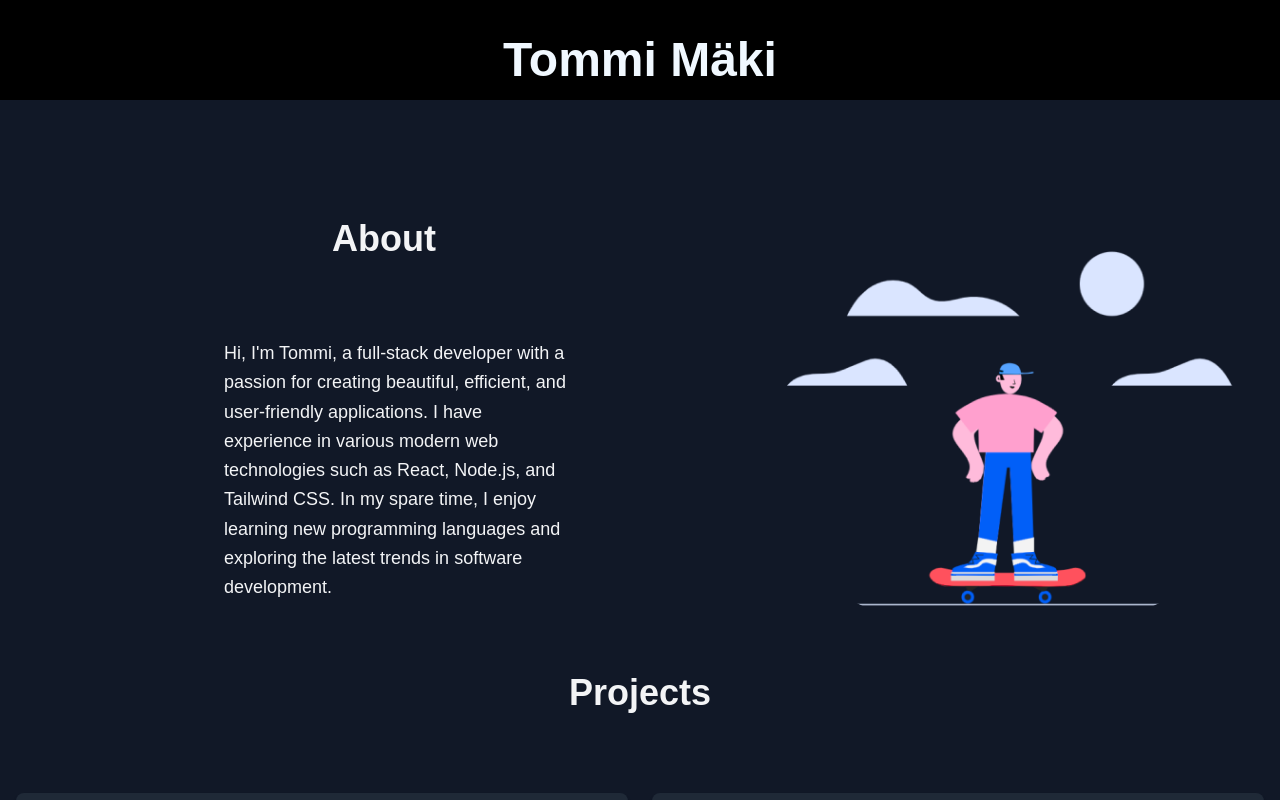
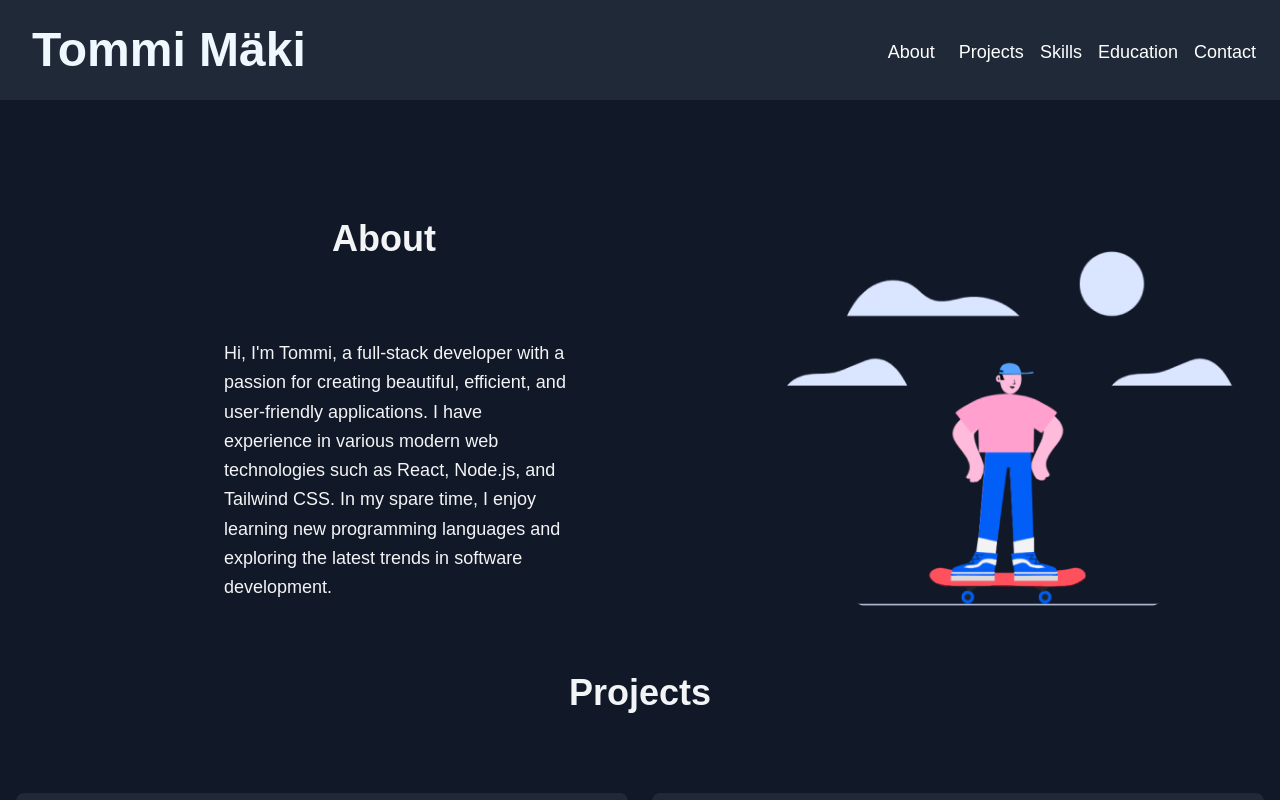
Before and after one commit to tommimaki/Personal-Portfolio, a React (Create React App) app: page / in a window 1280 px wide. Shown: the top 800 px of the page. Built offline with nearby package versions, Linux system fonts and the light colour scheme.

Commit message:
header tuning

```diff
--- a/package.json
+++ b/package.json
@@ -15,7 +15,9 @@
     "postcss": "^8.4.21",
     "react": "^18.2.0",
     "react-dom": "^18.2.0",
+    "react-icons": "^4.8.0",
     "react-scripts": "5.0.1",
+    "react-scroll": "^1.8.9",
     "tailwindcss": "^3.2.7",
     "web-vitals": "^2.1.4"
   },
--- a/src/App.js
+++ b/src/App.js
@@ -7,13 +7,13 @@ import Skills from "./components.js/skills";
 import Introduction from "./components.js/introduction";
 import Education from "./components.js/education";
 import About from "./components.js/about";
+import Footer from "./components.js/footer";
 
 function App() {
   return (
     <div>
       <Introduction />
       <div className="App min-h-screen bg-gray-900 text-gray-100">
-        {/* <header className="bg-blue-900 p-4 shadow-md">tommiMAki</header> */}
         <main className="container mx-auto px-4 py-12">
           <About />
           <section className="text-center my-12">
@@ -21,7 +21,10 @@ function App() {
               Projects
             </h2>
 
-            <div className="grid grid-cols-1 sm:grid-cols-2 md:grid-cols-2 gap-6">
+            <div
+              id="projects"
+              className="grid grid-cols-1 sm:grid-cols-2 md:grid-cols-2 gap-6"
+            >
               {/* Replace the contents of the div below with your project details */}
               <Project
                 title="Good Mood"
@@ -58,14 +61,15 @@ function App() {
           <Education />
           <Contact />
         </main>
-        <footer className="bg-black p-4 mt-12 flex justify-center">
-          <a
+        <footer className="bg-#1F2937 p-4 mt-12 flex justify-center">
+          {/* <a
             href="https://www.linkedin.com/"
             target="_blank"
             rel="noopener noreferrer"
           >
             <i className="fab fa-linkedin-in text-2xl text-white"></i>
-          </a>
+          </a> */}
+          <Footer />
         </footer>
       </div>
     </div>
--- a/src/components.js/contact.js
+++ b/src/components.js/contact.js
@@ -9,6 +9,7 @@ const Contact = () => {
   const handleEmailChange = (event) => {
     setEmail(event.target.value);
   };
+
   const handleMessageChange = (event) => {
     setMessage(event.target.value);
   };
@@ -18,11 +19,9 @@ const Contact = () => {
 
     console.log(email);
     console.log(message);
-    const recipientEmail = "tommi@tommimaki.com"; // replace with the recipient's email address
 
     axios
-      .post("/api/sendEmail", { recipientEmail, message })
-
+      .post("/api/sendEmail", { email, message })
       .then((response) => {
         setEmailSent(true);
       })
@@ -31,18 +30,17 @@ const Contact = () => {
       });
   };
 
-  if (emailSent) {
   return (
-      <section className="text-center">
+    <section id="contact" className="text-center">
+      <h2 className="text-4xl font-semibold text-center mb-20 mt-20">
+        Contact
+      </h2>
+      {emailSent ? (
+        <div>
           <h2 className="text-4xl font-semibold mb-4">Thank you!</h2>
           <p>Your message has been sent.</p>
-      </section>
-    );
-  }
-
-  return (
-    <section className="text-center">
-      <h2 className="text-4xl font-semibold mb-4">Contact Me</h2>
+        </div>
+      ) : (
         <form className="max-w-sm mx-auto" onSubmit={handleSubmit}>
           <div className="mb-4">
             <label
@@ -67,7 +65,6 @@ const Contact = () => {
             >
               Message
             </label>
-
             <textarea
               className="shadow appearance-none border rounded w-full py-2 px-3 text-gray-700 leading-tight focus:outline-none focus:shadow-outline"
               id="message"
@@ -86,6 +83,7 @@ const Contact = () => {
             </button>
           </div>
         </form>
+      )}
     </section>
   );
 };
--- a/src/components.js/education.js
+++ b/src/components.js/education.js
@@ -2,7 +2,7 @@ import React from "react";
 
 function Education() {
   return (
-    <section className="text-center my-12">
+    <section id="education" className="text-center my-12">
       <h2 className="text-4xl font-semibold text-center mb-20 mt-20">
         Education
       </h2>
--- /dev/null
+++ b/src/components.js/footer.js
@@ -0,0 +1,30 @@
+import React from "react";
+import { FaLinkedin, FaWhatsapp } from "react-icons/fa";
+
+const Footer = () => {
+  return (
+    <footer className="bg-#1F2937 p-8 mt-12 flex justify-center items-center">
+      <a
+        href="https://www.linkedin.com/"
+        target="_blank"
+        rel="noopener noreferrer"
+        className="mx-4"
+      >
+        <FaLinkedin className="text-4xl text-white" />
+      </a>
+      <a
+        href="https://wa.me/your_phone_number"
+        target="_blank"
+        rel="noopener noreferrer"
+        className="mx-4"
+      >
+        <FaWhatsapp className="text-4xl text-white" />
+      </a>
+      <p className="text-white text-lg">
+        &copy; {new Date().getFullYear()} Tommimaki. All rights reserved.
+      </p>
+    </footer>
+  );
+};
+
+export default Footer;
--- a/src/components.js/introduction.js
+++ b/src/components.js/introduction.js
@@ -1,4 +1,5 @@
 import React, { useEffect, useRef, useState } from "react";
+import { Link } from "react-scroll";
 
 const Introduction = () => {
   const titleRef = useRef(null);
@@ -48,15 +49,39 @@ const Introduction = () => {
 
   return (
     <section
-      className={`introduction-container text-center ${
+      className={`introduction-container ${
         animationCompleted ? "minimized" : ""
       }`}
+      style={{
+        display: "flex",
+        flexDirection: "column",
+        alignItems: "center",
+        width: "100%",
+        transition: "all 0.6s ease",
+        backgroundColor: animationCompleted ? "#1F2937" : "black",
+        padding: animationCompleted ? "1rem" : "",
+        minHeight: animationCompleted ? "4rem" : "",
+        justifyContent: "center", // <-- add this
+        flexGrow: 1, // <-- and this
+      }}
+    >
+      <div
+        style={{
+          display: "flex",
+          alignItems: "center",
+          justifyContent: "space-between",
+          width: "100%",
+        }}
       >
         <h1
           ref={titleRef}
           className="text-5xl font-bold mt-5"
           data-value="Tommi Mäki"
-        style={{ cursor: "default" }}
+          style={{
+            cursor: "default",
+            alignSelf: animationCompleted ? "flex-start" : "center",
+            margin: animationCompleted ? "0 1rem" : "",
+          }}
           onMouseEnter={handleMouseEnter}
         >
           Tommi Mäki
@@ -70,6 +95,72 @@ const Introduction = () => {
         >
           My Portfolio
         </h2>
+        {animationCompleted && (
+          <nav
+            className="mt-1"
+            display="flex"
+            alignItems="center"
+            justifyContent="center"
+          >
+            <Link
+              activeClass="active"
+              to="About"
+              spy={true}
+              smooth={true}
+              offset={-70}
+              duration={500}
+              className="mx-4 text-lg  cursor-pointer text-white hover:text-gray-300"
+            >
+              About
+            </Link>
+            <Link
+              activeClass="active"
+              to="projects"
+              spy={true}
+              smooth={true}
+              offset={-70}
+              duration={500}
+              className="mx-2 text-lg   cursor-pointer text-white hover:text-gray-300"
+            >
+              Projects
+            </Link>
+            <Link
+              activeClass="active"
+              to="skills"
+              spy={true}
+              smooth={true}
+              offset={-70}
+              duration={500}
+              className="mx-2 text-lg  cursor-pointer text-white hover:text-gray-300"
+            >
+              Skills
+            </Link>
+            <Link
+              activeClass="active"
+              to="education"
+              spy={true}
+              smooth={true}
+              offset={-70}
+              duration={500}
+              className="mx-2 text-lg  cursor-pointer text-white hover:text-gray-300"
+            >
+              Education
+            </Link>
+            <Link
+              activeClass="active"
+              to="contact"
+              spy={true}
+              smooth={true}
+              offset={-70}
+              duration={500}
+              className="mx-2 text-lg  cursor-pointer text-white hover:text-gray-300"
+            >
+              Contact
+            </Link>
+            {/* Add more links for other sections here */}
+          </nav>
+        )}
+      </div>
     </section>
   );
 };
--- a/src/components.js/skills.js
+++ b/src/components.js/skills.js
@@ -2,7 +2,7 @@ import React from "react";
 
 function Skills() {
   return (
-    <section className="text-center my-12">
+    <section id="skills" className="text-center my-12">
       <h2 className="text-4xl font-semibold text-center  mb-20 ">Skills</h2>
       <div className="grid grid-cols-2 sm:grid-cols-3 md:grid-cols-4 gap-6">
         <div>
```
Also changed, not shown: 1 other file (tests, documents, lock files or other folders). Lines whose indentation alone changed are shown as unchanged.
